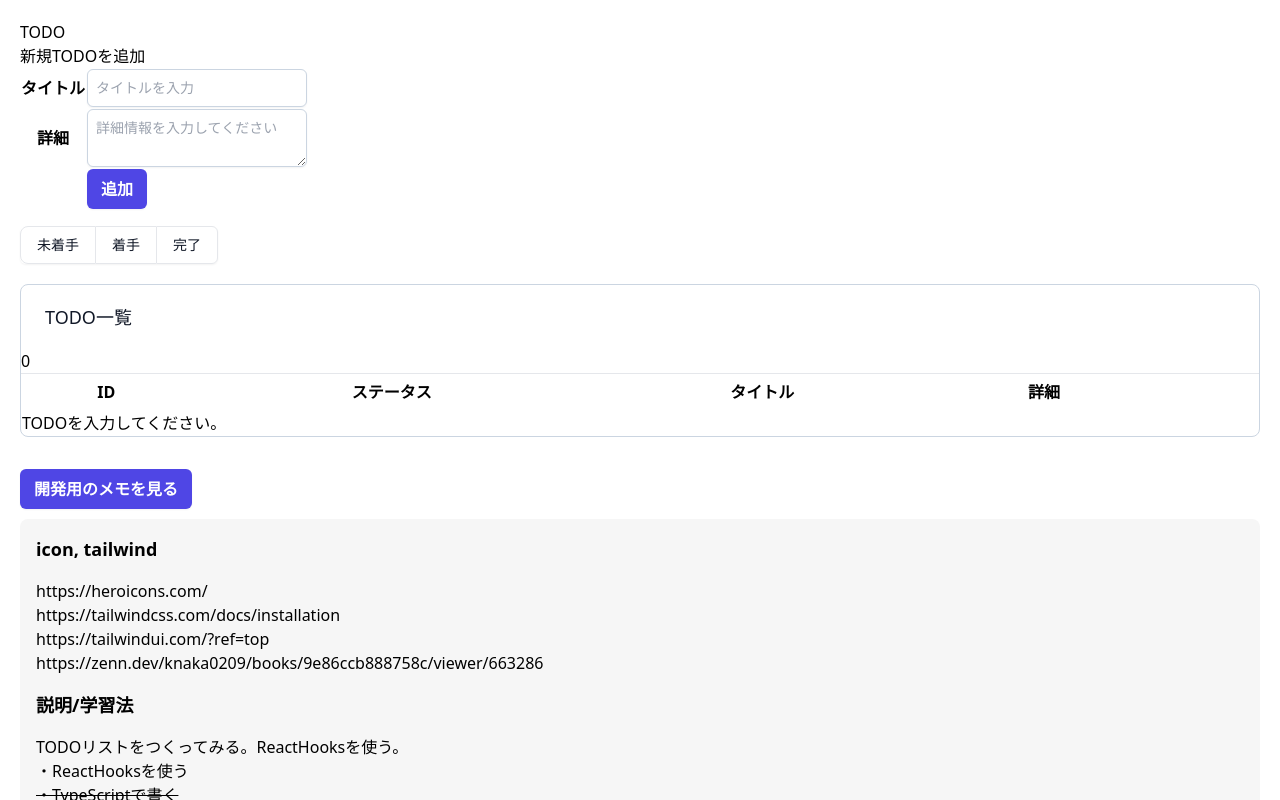
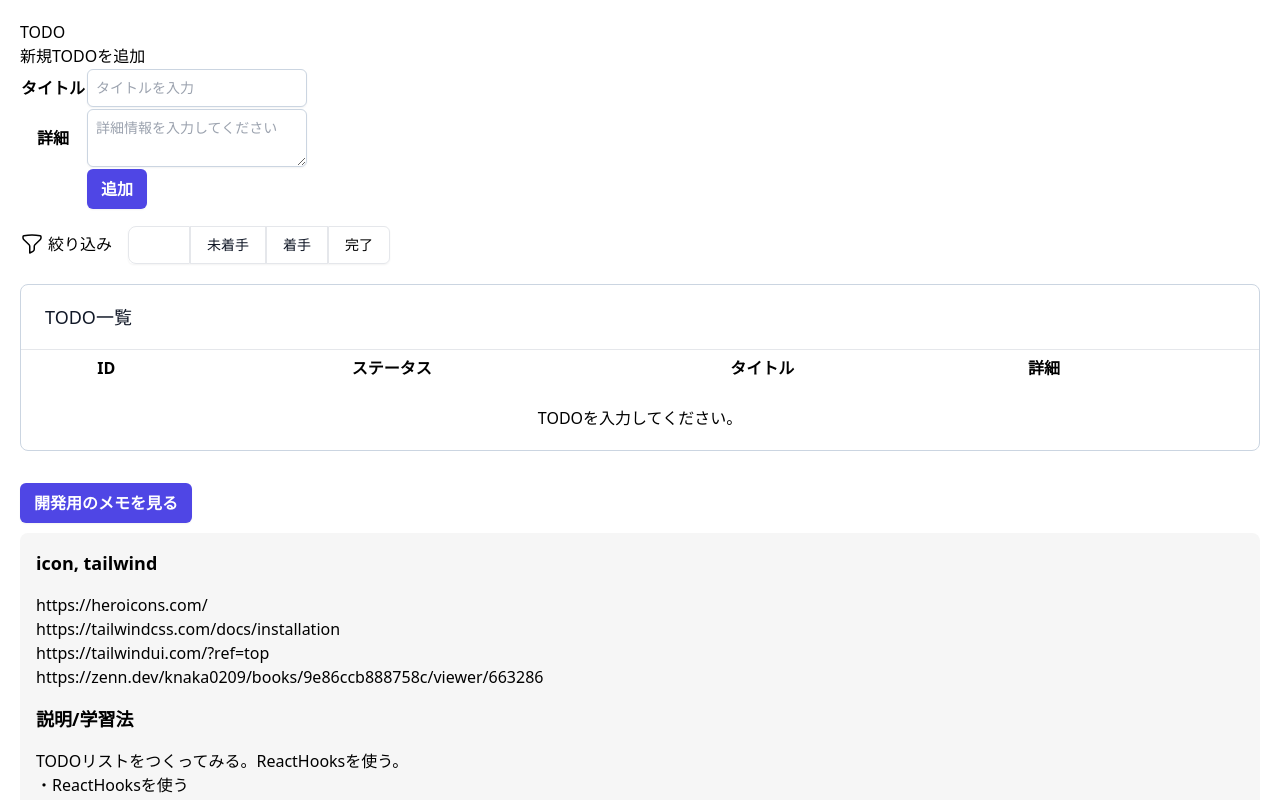
Before and after one commit to kkosuke/react-todo, a React (Create React App) app: page / in a window 1280 px wide. Both pictures are taken after a click on the button "開発用のメモを見る". Shown: the top 800 px of the page. Built offline with nearby package versions, Linux system fonts and the light colour scheme.

Commit message:
ステータスでの絞り込み

```diff
--- a/src/App.tsx
+++ b/src/App.tsx
@@ -3,20 +3,17 @@ import React, { useState, useEffect } from "react";
 import { v4 as uuidv4 } from "uuid";
 import { MyMemo } from "./components/MyMemo";
 import { Todo } from "./components/Todo";
+import { TodoFilter } from "./components/TodoFilter";
 import { TodoStatus } from "./constants/TodoStatus";
 import "./index.css";
 
-const initTodo = {
+const inputClassName =
+  "block bg-white w-full border border-slate-300 rounded-md py-2 px-2 shadow-sm focus:outline-none focus:border-sky-500 focus:ring-sky-500 focus:ring-1 sm:text-sm";
+
+const initTodo: { title: string; detail: string } = {
   title: "",
   detail: "",
 };
-
-const buttonGroupButtonClassNameL =
-  "px-4 py-2 text-sm font-medium text-gray-900 bg-white border border-gray-200 rounded-l-lg hover:bg-gray-100 hover:text-blue-700 focus:z-10 focus:ring-2 focus:ring-blue-700 focus:text-blue-700 dark:bg-gray-700 dark:border-gray-600 dark:text-white dark:hover:text-white dark:hover:bg-gray-600 dark:focus:ring-blue-500 dark:focus:text-white";
-const buttonGroupButtonClassNameM =
-  "px-4 py-2 text-sm font-medium text-gray-900 bg-white border-t border-b border-gray-200 hover:bg-gray-100 hover:text-blue-700 focus:z-10 focus:ring-2 focus:ring-blue-700 focus:text-blue-700 dark:bg-gray-700 dark:border-gray-600 dark:text-white dark:hover:text-white dark:hover:bg-gray-600 dark:focus:ring-blue-500 dark:focus:text-white";
-const buttonGroupButtonClassNameR =
-  "px-4 py-2 text-sm font-medium text-gray-900 bg-white border border-gray-200 rounded-r-md hover:bg-gray-100 hover:text-blue-700 focus:z-10 focus:ring-2 focus:ring-blue-700 focus:text-blue-700 dark:bg-gray-700 dark:border-gray-600 dark:text-white dark:hover:text-white dark:hover:bg-gray-600 dark:focus:ring-blue-500 dark:focus:text-white";
 
 const App = () => {
   const [todoList, setTodoList] = useState(() =>
@@ -24,10 +21,7 @@ const App = () => {
       ? JSON.parse(localStorage.getItem("todoList") || "")
       : []
   );
-  const [newTodo, setNewTodo] = useState<{
-    title: string;
-    detail: string;
-  }>(initTodo);
+  const [newTodo, setNewTodo] = useState(initTodo);
   const [isEditing, setIsEditing] = useState(false);
   const [currentTodo, setCurrentTodo] = useState<{
     id?: string;
@@ -35,6 +29,11 @@ const App = () => {
     title?: string;
     detail?: string;
   }>({});
+  const [currentList, setCurrentList] = useState(todoList);
+  const todoStatusKeys = ["", "notStarted", "doing", "done"] as const;
+  type todoStatusType = typeof todoStatusKeys[number];
+  const [filterValue, setFilterValue] = useState<todoStatusType>("");
+  const [isFiltering, setIsFiltering] = useState(false);
 
   const onTodoInputChange = (event: any) =>
     setNewTodo({
@@ -61,13 +60,17 @@ const App = () => {
       alert("TODOを入力してください");
     }
   };
-  const sortTodo = (status: string) => {
-    console.log("sortTodo", status);
+
+  // 絞り込みボタン押下時
+  const onFilterButtonClick = (status: todoStatusType) => {
+    const newFilterValue = status.length ? status : "";
+    const newCurrentList = !newFilterValue
+      ? todoList
+      : todoList.filter((todo: any) => todo.status === newFilterValue);
+    setFilterValue(newFilterValue);
+    setCurrentList(newCurrentList);
+    setIsFiltering(newFilterValue !== "");
   };
-  useEffect(() => {
-    localStorage.setItem("todoList", JSON.stringify(todoList));
-  }, [todoList]);
-
   // 削除
   const onClickDelete = (id: number) => {
     // 押下したTODO以外を残す
@@ -90,6 +93,12 @@ const App = () => {
     setIsEditing(false);
     setTodoList(updatedItem);
   };
+
+  useEffect(() => {
+    localStorage.setItem("todoList", JSON.stringify(todoList));
+    onFilterButtonClick(filterValue);
+    // eslint-disable-next-line react-hooks/exhaustive-deps
+  }, [todoList]);
 
   return (
     <div
@@ -132,7 +141,7 @@ const App = () => {
                       type="text"
                       value={currentTodo.title}
                       onChange={onTodoInputChange}
-                      className="block bg-white w-full border border-slate-300 rounded-md py-2 px-2 shadow-sm focus:outline-none focus:border-sky-500 focus:ring-sky-500 focus:ring-1 sm:text-sm"
+                      className={inputClassName}
                     />
                   </td>
                 </tr>
@@ -142,7 +151,7 @@ const App = () => {
                     <textarea
                       onChange={onTodoDetailTextareaChange}
                       value={currentTodo.detail}
-                      className="block bg-white w-full border border-slate-300 rounded-md py-2 px-2 shadow-sm focus:outline-none focus:border-sky-500 focus:ring-sky-500 focus:ring-1 sm:text-sm"
+                      className={inputClassName}
                     ></textarea>
                   </td>
                 </tr>
@@ -172,7 +181,7 @@ const App = () => {
                   <td>
                     <label className="relative block">
                       <input
-                        className="block bg-white w-full border border-slate-300 rounded-md py-2 px-2 shadow-sm focus:outline-none focus:border-sky-500 focus:ring-sky-500 focus:ring-1 sm:text-sm"
+                        className={inputClassName}
                         placeholder="タイトルを入力"
                         type="text"
                         name="search"
@@ -188,7 +197,7 @@ const App = () => {
                     <textarea
                       onChange={onTodoDetailTextareaChange}
                       value={newTodo.detail}
-                      className="block bg-white w-full border border-slate-300 rounded-md py-2 px-2 shadow-sm focus:outline-none focus:border-sky-500 focus:ring-sky-500 focus:ring-1 sm:text-sm"
+                      className={inputClassName}
                       placeholder="詳細情報を入力してください"
                     ></textarea>
                   </td>
@@ -210,29 +219,11 @@ const App = () => {
         </>
       )}
 
-      <div className="inline-flex rounded-md shadow-sm mt-4" role="group">
-        <button
-          type="button"
-          className={buttonGroupButtonClassNameL}
-          onClick={() => sortTodo("notStarted")}
-        >
-          未着手
-        </button>
-        <button
-          type="button"
-          className={buttonGroupButtonClassNameM}
-          onClick={() => sortTodo("doing")}
-        >
-          着手
-        </button>
-        <button
-          type="button"
-          className={buttonGroupButtonClassNameR}
-          onClick={() => sortTodo("done")}
-        >
-          完了
-        </button>
-      </div>
+      <TodoFilter
+        onClickButton={onFilterButtonClick}
+        filterValue={filterValue}
+        isFiltering={isFiltering}
+      />
 
       <section className="mt-5">
         <div className="overflow-hidden bg-white border border-slate-300 sm:rounded-lg">
@@ -241,7 +232,6 @@ const App = () => {
               TODO一覧
             </h2>
           </div>
-          {todoList.length}
           <div className="border-t border-gray-200">
             <table className="w-full">
               <thead>
@@ -254,20 +244,26 @@ const App = () => {
                 </tr>
               </thead>
               <tbody>
-                {todoList.length ? (
+                {currentList.length ? (
                   <>
-                    {todoList.map((todo: any) => (
+                    {currentList.map((todo: any) => (
                       <Todo
                         key={todo.id}
                         todo={todo}
                         onClickEdit={onClickEdit}
                         onClickDelete={onClickDelete}
+                        filterValue={filterValue}
                       />
                     ))}
                   </>
                 ) : (
                   <tr>
-                    <td colSpan={5}>TODOを入力してください。</td>
+                    <td colSpan={5} className="px-4 py-5 sm:px-6 text-center">
+                      {isFiltering
+                        ? // @ts-ignore
+                          `${TodoStatus[filterValue]}のTODOはありません。`
+                        : "TODOを入力してください。"}
+                    </td>
                   </tr>
                 )}
               </tbody>
--- a/src/components/MyMemo.tsx
+++ b/src/components/MyMemo.tsx
@@ -48,8 +48,12 @@ export const MyMemo = () => {
             <h2 className="font-bold text-lg mt-4">説明/学習法</h2>
             <p className="mt-4">TODOリストをつくってみる。ReactHooksを使う。</p>
             <p>・ReactHooksを使う</p>
-            <p className="line-through">・TypeScriptで書く</p>
-            <p>→ anyを使用しても良いので型エラーを解消する</p>
+            <p className="line-through">
+              ・TypeScriptで書く（全てではないけど…）
+            </p>
+            <p className="line-through">
+              → anyを使用しても良いので型エラーを解消する
+            </p>
             <p>▼TODOリスト内の各TODOにほしい要素</p>
             <p className="line-through">　・ID(連番もしくはuuidを設定)</p>
             <p className="line-through">　・タイトル</p>
@@ -61,14 +65,18 @@ export const MyMemo = () => {
             <p className="line-through">　・TODOの追加</p>
             <p className="line-through">　・TODOの削除</p>
             <p className="line-through">　・TODOの編集機能</p>
-            <p>　・絞り込み機能(ID、期限、ステータスで絞り込み)</p>
+            <p>　・絞り込み機能(IDで絞り込み)</p>
+            <p>　・絞り込み機能(期限で絞り込み)</p>
+            <p className="line-through">
+              　・絞り込み機能(ステータスで絞り込み)
+            </p>
             <p>▼余裕があれば以下のようなカスタマイズをする</p>
             <p>　・anyを使わずに型付けを行なう</p>
             <p>
               　・期限の追加などの要素追加（期限、内容、作成日、更新日など）
             </p>
             <p>　・ソート(ID、期限)</p>
-            <p>　・ステータス変更でスタイル変更</p>
+            <p className="line-through">　・ステータス変更でスタイル変更</p>
             <p>　・コンポーネント化してみる</p>
             <p className="line-through">
               　・MaterialUIやChakraUI、もしくはTailwind CSSを使ってみる
--- a/src/components/Todo.js
+++ b/src/components/Todo.js
@@ -2,7 +2,7 @@ import {TodoStatus} from "../constants/TodoStatus";
 
 export const Todo = (props) =>{
   return (
-      <tr>
+      <tr className={ props.todo.status === "done" && props.filterValue === "" && "opacity-20"}>
         <td className="px-3.5 py-1.5">{props.todo.id}</td>
         <td className="px-3.5 py-1.5">{TodoStatus[props.todo.status]}</td>
         <td className="px-3.5 py-1.5">{props.todo.title}</td>
--- /dev/null
+++ b/src/components/TodoFilter.tsx
@@ -0,0 +1,79 @@
+const baseButtonClass =
+  "px-4 py-2 text-sm font-medium bg-white border border-gray-200 focus:z-10";
+const defaultStyle = " text-gray-900";
+const buttonGroupButtonClassNameHover = " bg-indigo-600 text-white";
+const buttonGroupButtonClassNameL = baseButtonClass + " rounded-l-lg ";
+const buttonGroupButtonClassNameM = baseButtonClass + " border-t border-b ";
+const buttonGroupButtonClassNameR = baseButtonClass + " rounded-r-md";
+
+export const TodoFilter = (props: any) => {
+  return (
+    <>
+      <dl>
+        <dt className="inline-block mr-4">
+          <svg
+            xmlns="http://www.w3.org/2000/svg"
+            fill="none"
+            viewBox="0 0 24 24"
+            strokeWidth="1.5"
+            stroke="currentColor"
+            className="w-6 h-6 inline-block mr-1 align-top"
+          >
+            <path
+              strokeLinecap="round"
+              strokeLinejoin="round"
+              d="M12 3c2.755 0 5.455.232 8.083.678.533.09.917.556.917 1.096v1.044a2.25 2.25 0 01-.659 1.591l-5.432 5.432a2.25 2.25 0 00-.659 1.591v2.927a2.25 2.25 0 01-1.244 2.013L9.75 21v-6.568a2.25 2.25 0 00-.659-1.591L3.659 7.409A2.25 2.25 0 013 5.818V4.774c0-.54.384-1.006.917-1.096A48.32 48.32 0 0112 3z"
+            />
+          </svg>
+          絞り込み
+        </dt>
+        <dd className="inline-flex rounded-md shadow-sm mt-4" role="group">
+          <button
+            type="button"
+            className={
+              !props.isFiltering
+                ? buttonGroupButtonClassNameL + buttonGroupButtonClassNameHover
+                : buttonGroupButtonClassNameL + defaultStyle
+            }
+            onClick={() => props.onClickButton("")}
+          >
+            全て
+          </button>
+          <button
+            type="button"
+            className={
+              props.filterValue === "notStarted"
+                ? buttonGroupButtonClassNameM + buttonGroupButtonClassNameHover
+                : buttonGroupButtonClassNameM + defaultStyle
+            }
+            onClick={() => props.onClickButton("notStarted")}
+          >
+            未着手
+          </button>
+          <button
+            type="button"
+            className={
+              props.filterValue === "doing"
+                ? buttonGroupButtonClassNameM + buttonGroupButtonClassNameHover
+                : buttonGroupButtonClassNameM + defaultStyle
+            }
+            onClick={() => props.onClickButton("doing")}
+          >
+            着手
+          </button>
+          <button
+            type="button"
+            className={
+              props.filterValue === "done"
+                ? buttonGroupButtonClassNameR + buttonGroupButtonClassNameHover
+                : buttonGroupButtonClassNameR
+            }
+            onClick={() => props.onClickButton("done")}
+          >
+            完了
+          </button>
+        </dd>
+      </dl>
+    </>
+  );
+};
--- a/src/constants/TodoStatus.js
+++ b/src/constants/TodoStatus.js
@@ -1,5 +1,5 @@
 export const TodoStatus = {
-  "notStarted": '未着手',
-  "doing": '着手',
-  "done": '完了'
-}
+  notStarted: "未着手",
+  doing: "進行中",
+  done: "完了",
+};
```
